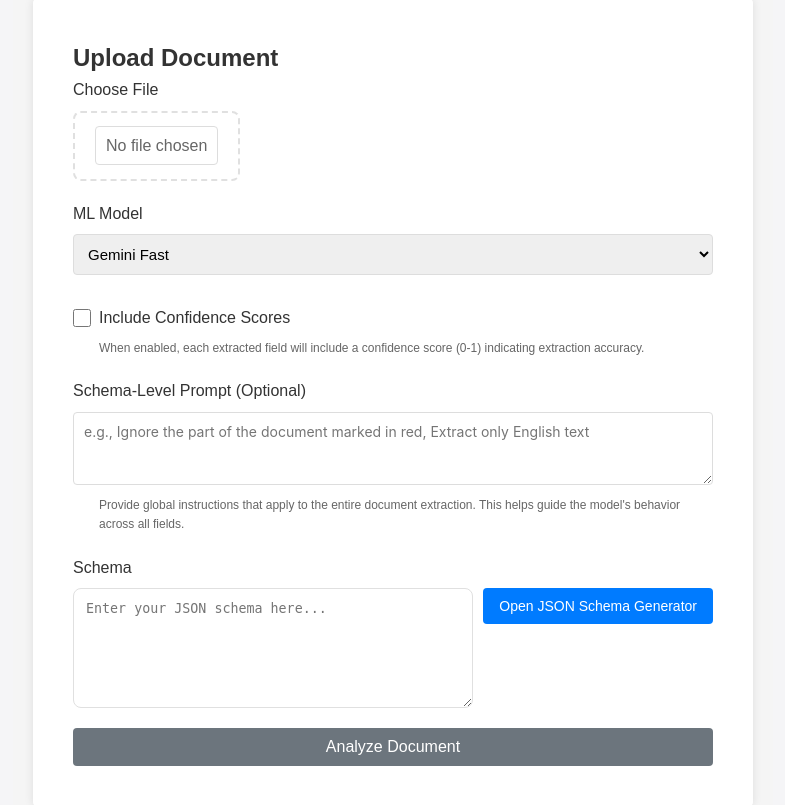
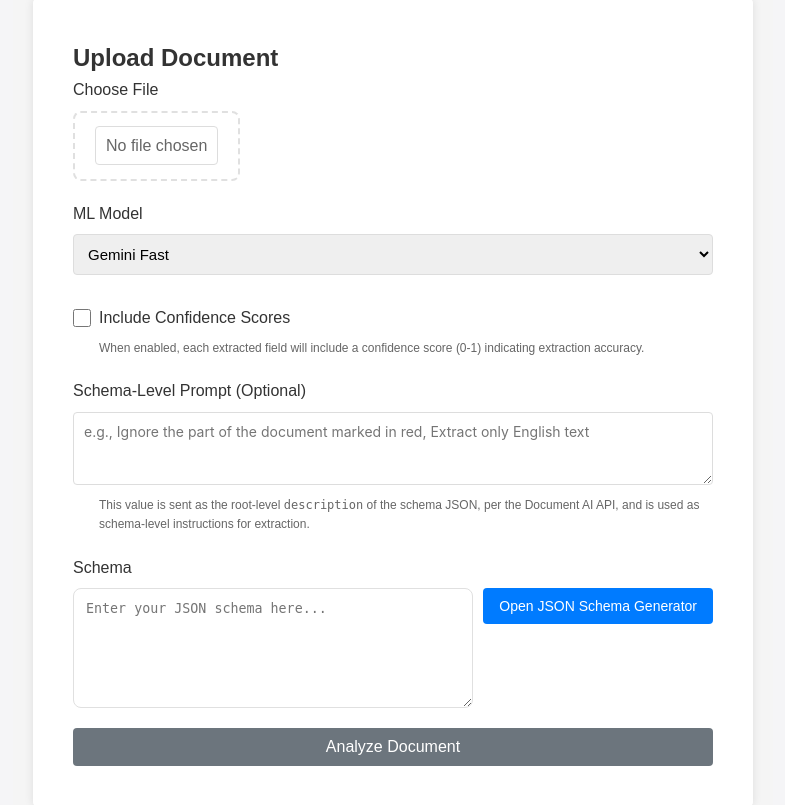
Before and after one commit to ananth-anto/sf-datacloud-idp-testbed, a Flask app: page / in a window 1280 px wide. Shown: the part 475-1280 px from the top of the page, without its empty margins (247-1032 px from the left). Run offline with Flask 3, Linux system fonts and the light colour scheme.

Commit message:
Fix schema-level prompt: use root description per Document AI API
- Send Schema-Level Prompt as schema root-level 'description' instead of 'prompt'
- Aligns with extractDocumentAIConfigData spec and API behavior
- Update UI help text and README to reflect correct usage

Co-authored-by: Cursor <cursoragent@cursor.com>

```diff
--- a/app.py
+++ b/app.py
@@ -175,12 +175,12 @@ def extract_data():
         file_data = file.read()
         base64_data = base64.b64encode(file_data).decode('utf-8')
 
-        # Parse and modify schema if config prompt is provided
+        # Schema-level instructions: Document AI uses the root-level "description" of the schema JSON.
         try:
             schema_json = json.loads(schema_config)
             if config_prompt:
-                schema_json['prompt'] = config_prompt
-                print(f"Adding config-level prompt: {config_prompt}")
+                schema_json['description'] = config_prompt
+                print(f"Adding schema-level prompt (root description): {config_prompt}")
             schema_config_final = json.dumps(schema_json)
         except json.JSONDecodeError as e:
             return jsonify({'error': f'Invalid JSON schema: {str(e)}'}), 400
--- a/templates/index.html
+++ b/templates/index.html
@@ -477,7 +477,7 @@
                     <div class="form-group">
                         <label for="config-prompt">Schema-Level Prompt (Optional)</label>
                         <textarea id="config-prompt" name="config_prompt" rows="3" placeholder="e.g., Ignore the part of the document marked in red, Extract only English text"></textarea>
-                        <p class="help-text">Provide global instructions that apply to the entire document extraction. This helps guide the model's behavior across all fields.</p>
+                        <p class="help-text">This value is sent as the root-level <code>description</code> of the schema JSON, per the Document AI API, and is used as schema-level instructions for extraction.</p>
                     </div>
 
                     <div class="form-group">
```
Also changed, not shown: README.md.
